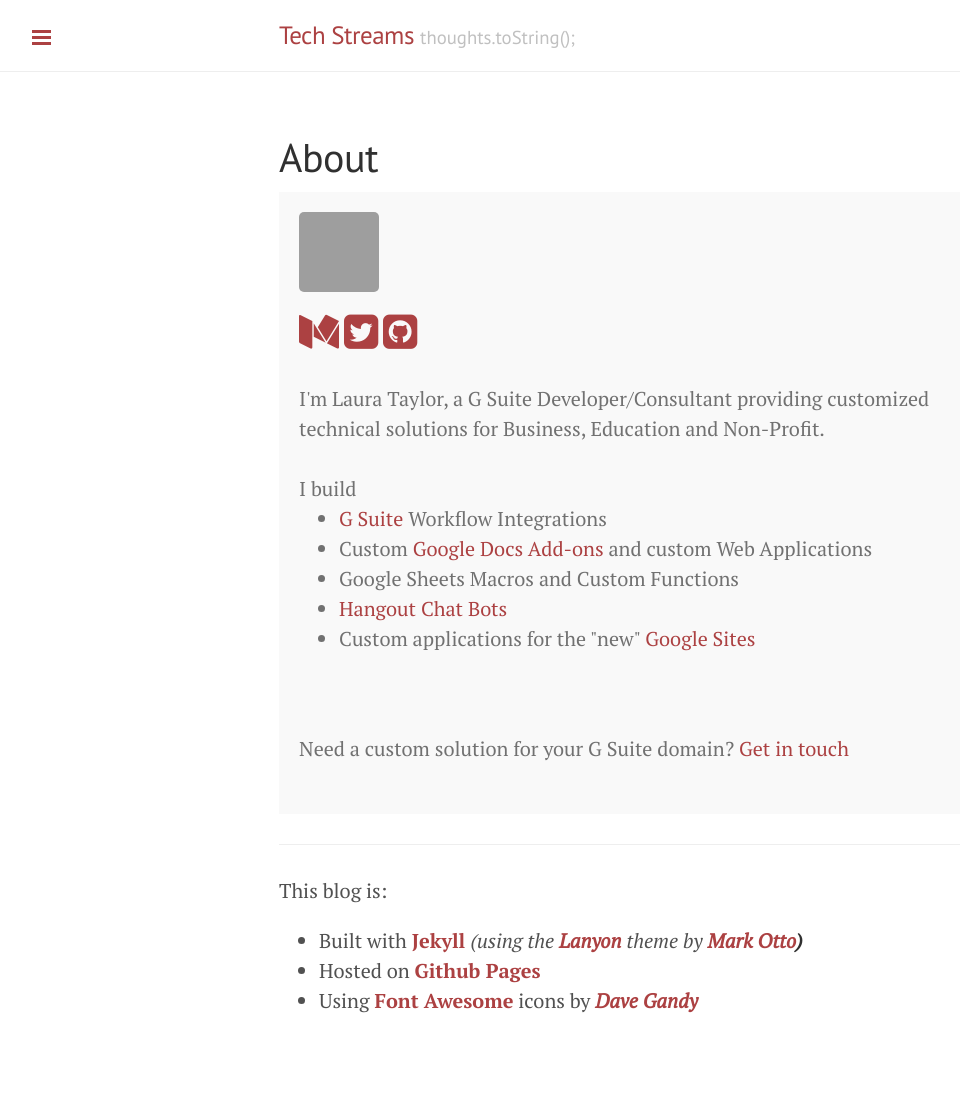
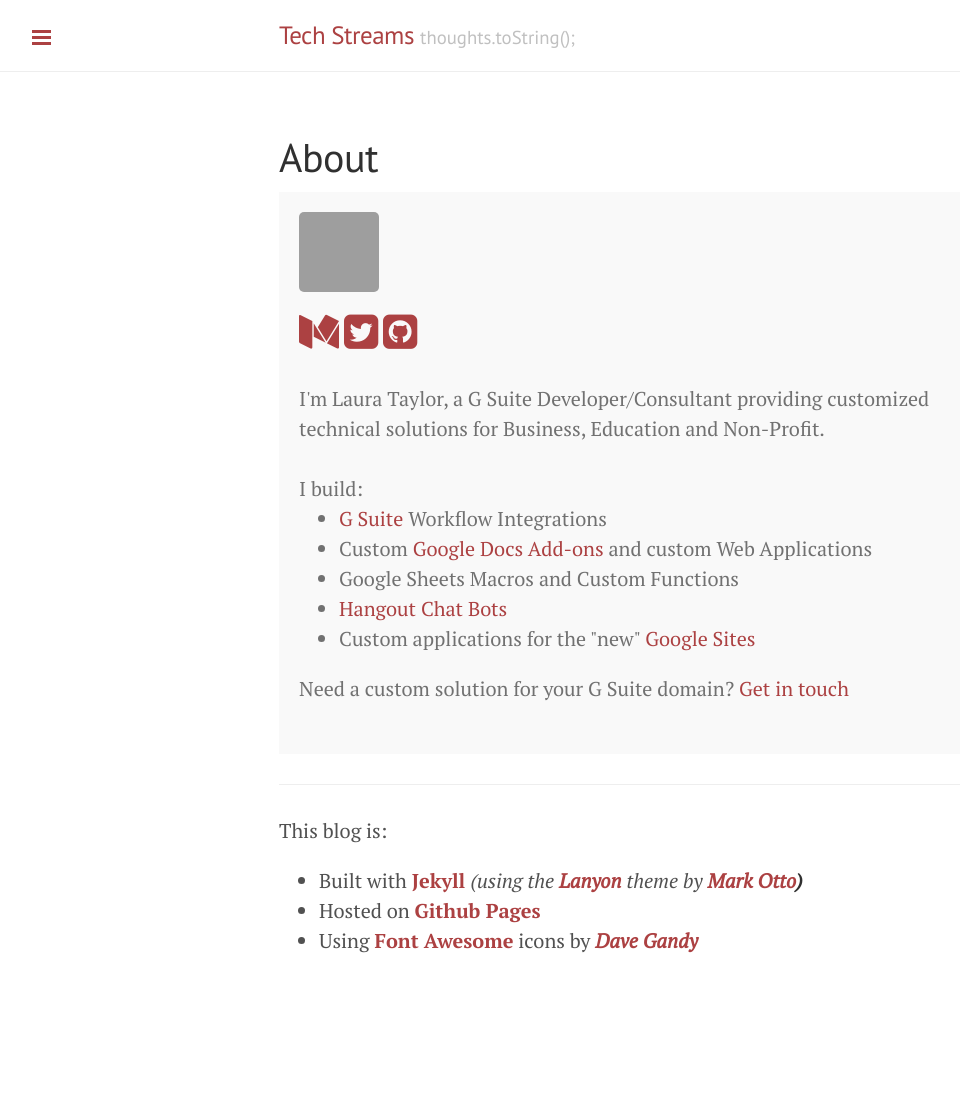
Before and after one commit to techstreams/techstreams.github.io, a Jekyll site: the page built from about.md, in a window 1280 px wide. Shown: the whole page, without its empty margins (1-961 px from the left). Built offline with Jekyll 4.4.1, drawn with Linux system fonts in a browser that asks for light colours; nearby versions of some CDN libraries; after the commit the page ends 1036 px from its top, so only the background shows below that; grey boxes are pictures that could not be loaded.

Commit message:
Update about.md

```diff
--- a/about.md
+++ b/about.md
@@ -12,7 +12,7 @@ title: About
 </span>
 <br><br>
 I'm Laura Taylor, a G Suite Developer/Consultant providing customized technical solutions for Business, Education and Non-Profit.<br><br>
-I build <br>
+I build: <br>
 <ul>
   <li><a href="https://gsuite.google.com/" target="_blank">G Suite</a> Workflow Integrations</li>
   <li>Custom <a href="https://www.youtube.com/watch?v=lZqX6ocwHWU" target="_blank">Google Docs Add-ons</a> and custom Web Applications</li>
@@ -20,8 +20,6 @@ I build <br>
   <li><a href="https://gsuite.google.com/products/chat/" target="_blank">Hangout Chat Bots</a></li>
   <li>Custom applications for the "new" <a href="https://gsuite.google.com/products/sites/" target="_blank">Google Sites</a></li>
 </ul>
-
-<br><br>
 Need a custom solution for your G Suite domain?  <a href="https://sites.google.com/tech-streams.com/website/contact" target="_blank">Get in touch</a>
 <br><br>
 </div>
```
